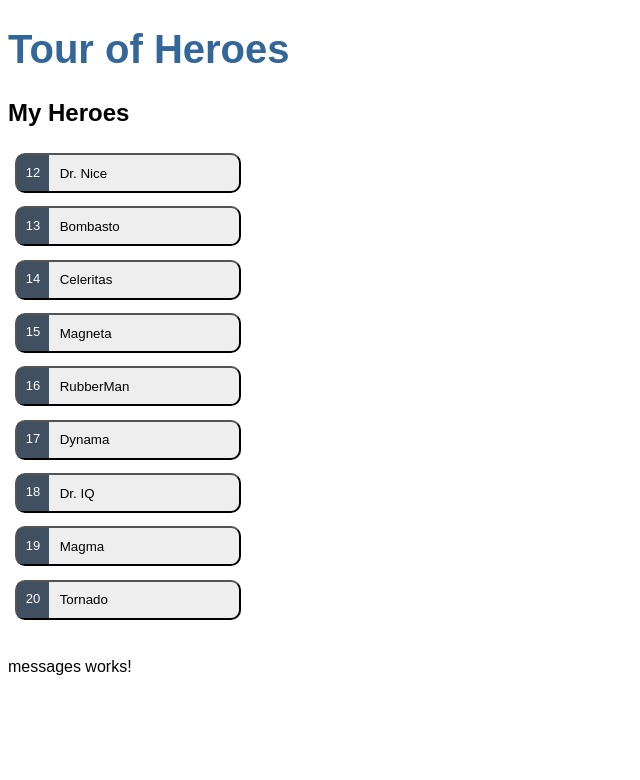
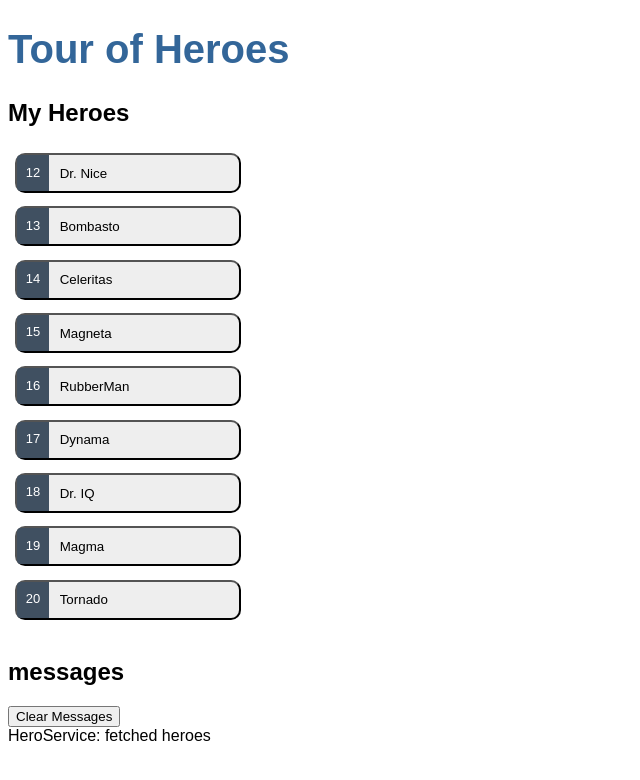
Before and after one commit to maruf-swe/angular-doc-tour-heroes, an Angular app: page / in a window 1280 px wide. Shown: the top 780 px of the page, without its empty margins (0-640 px from the left). Built offline with nearby package versions, Linux system fonts and the light colour scheme.

Commit message:
add message service functionally

```diff
--- a/src/app/heroes/heroes.component.ts
+++ b/src/app/heroes/heroes.component.ts
@@ -18,7 +18,9 @@ export class HeroesComponent implements OnInit{
   heroes: Hero[] = [];
   selectedHero?: Hero;
 
-  constructor(private heroService: HeroService){}
+  constructor(private heroService: HeroService){
+
+  }
 
   ngOnInit(): void {
     this.getHeroes();
--- a/src/app/messages/messages.component.html
+++ b/src/app/messages/messages.component.html
@@ -1 +1,5 @@
-<p>messages works!</p>
+<div *ngIf="messageService.messages.length">
+    <h2>messages</h2>
+    <button type="button" class="clear" (click)="messageService.clear">Clear Messages</button>
+    <div *ngFor="let messages of messageService.messages">{{ messages}}</div>
+</div>
```
Also changed, not shown: src/app/messages/messages.component.ts (+6 -1 lines).
